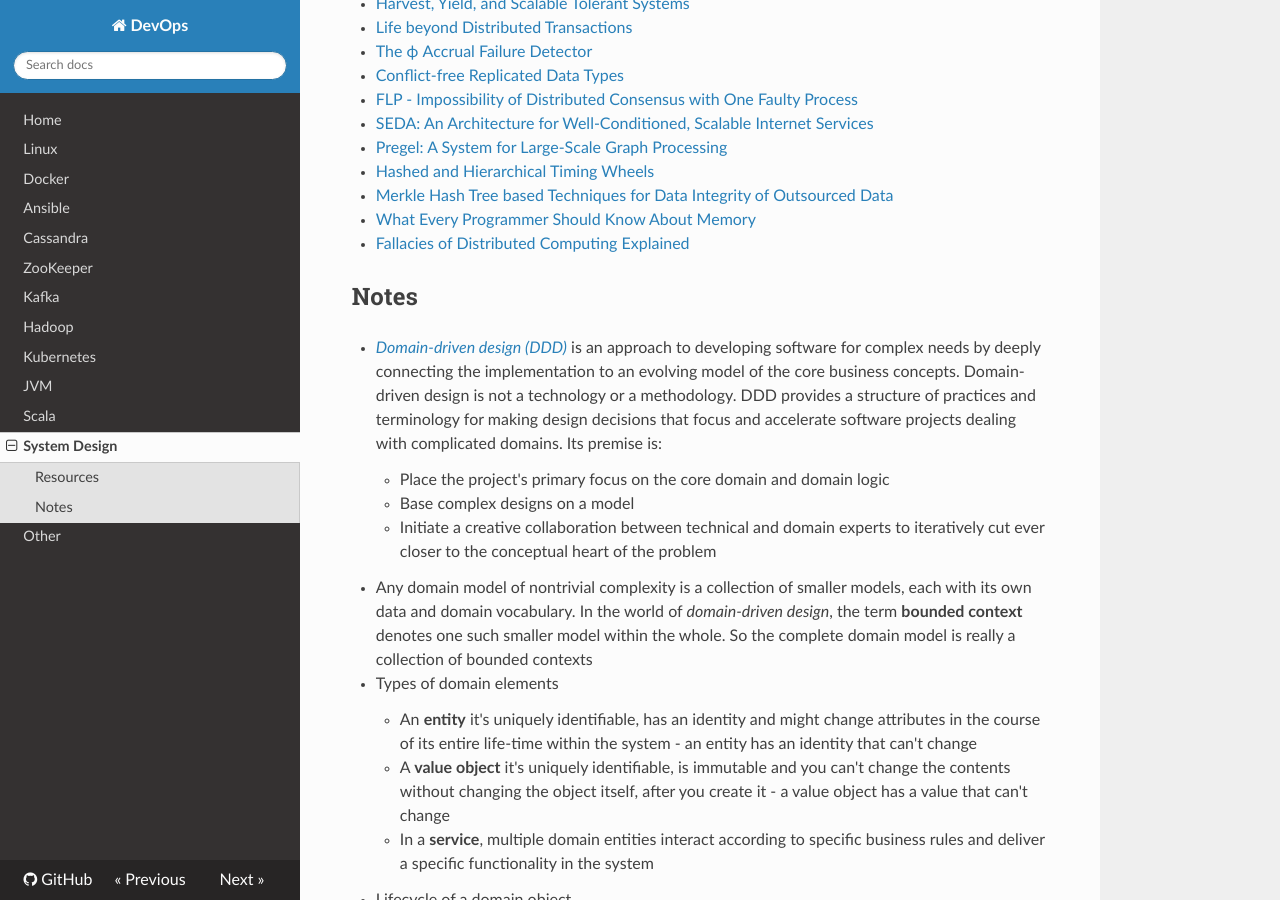
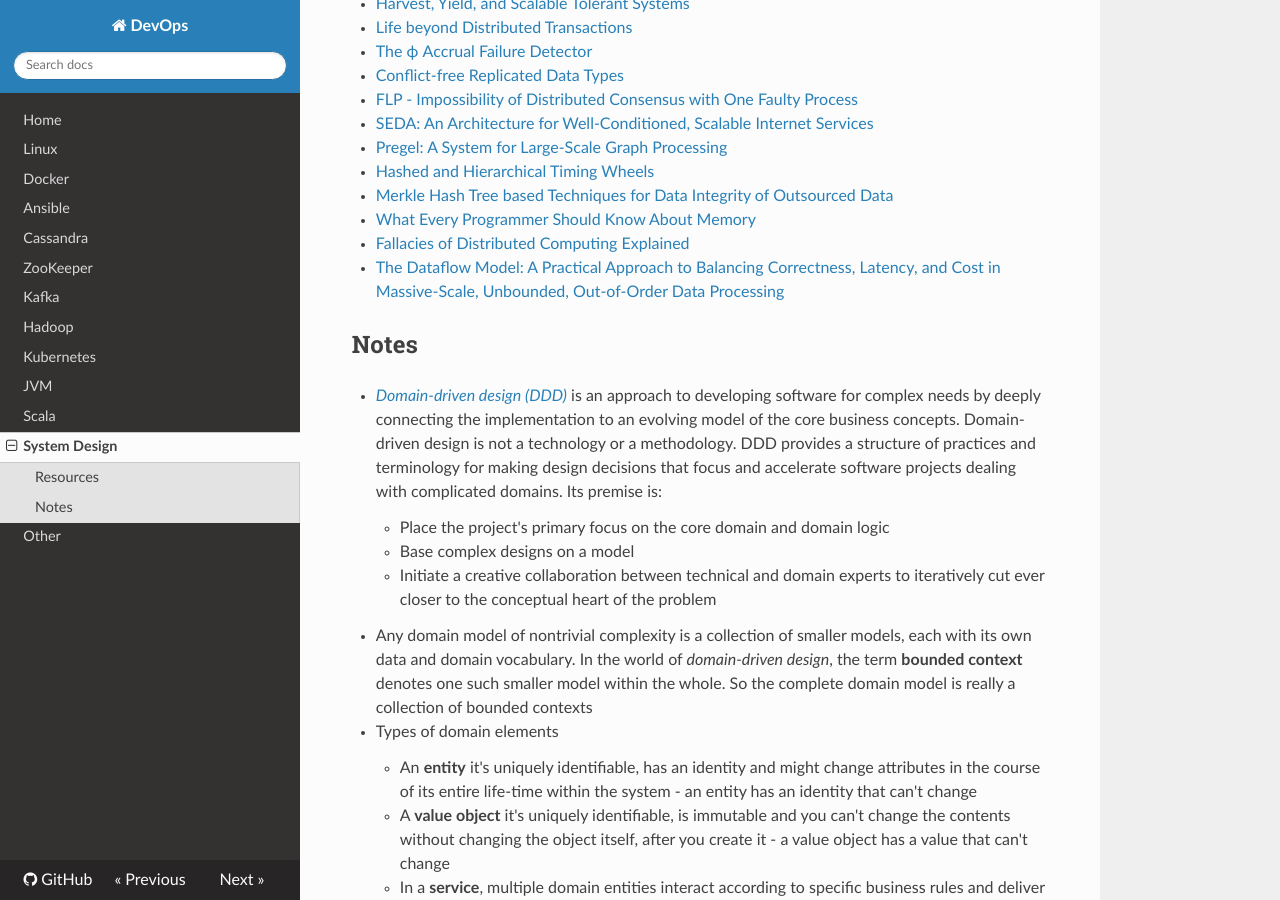
Before and after one commit to niqdev/devops, an MkDocs documentation site: the page built from docs/system-design.md, in a window 1280 px wide and 900 px high, scrolled down 1136 px. Built offline with MkDocs 1.6.1, drawn with Linux system fonts in a browser that asks for light colours; nearby versions of some CDN libraries.

Commit message:
update papers

```diff
--- a/docs/system-design.md
+++ b/docs/system-design.md
@@ -50,6 +50,7 @@
 * [Merkle Hash Tree based Techniques for Data Integrity of Outsourced Data](http://ceur-ws.org/Vol-1366/paper13.pdf)
 * [What Every Programmer Should Know About Memory](https://www.akkadia.org/drepper/cpumemory.pdf)
 * [Fallacies of Distributed Computing Explained](http://www.rgoarchitects.com/Files/fallacies.pdf)
+* [The Dataflow Model: A Practical Approach to Balancing Correctness, Latency, and Cost in Massive-Scale, Unbounded, Out-of-Order Data Processing](https://www.vldb.org/pvldb/vol8/p1792-Akidau.pdf)
 
 ## Notes
 
```
